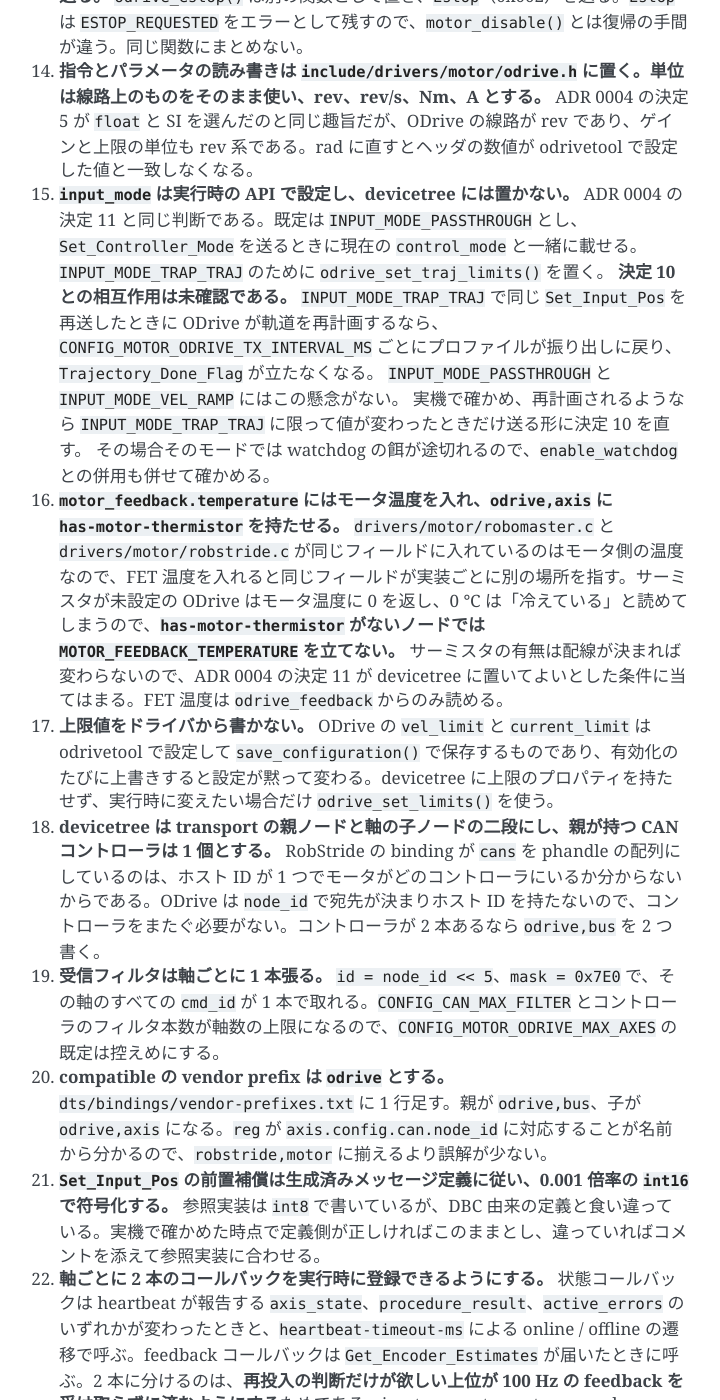
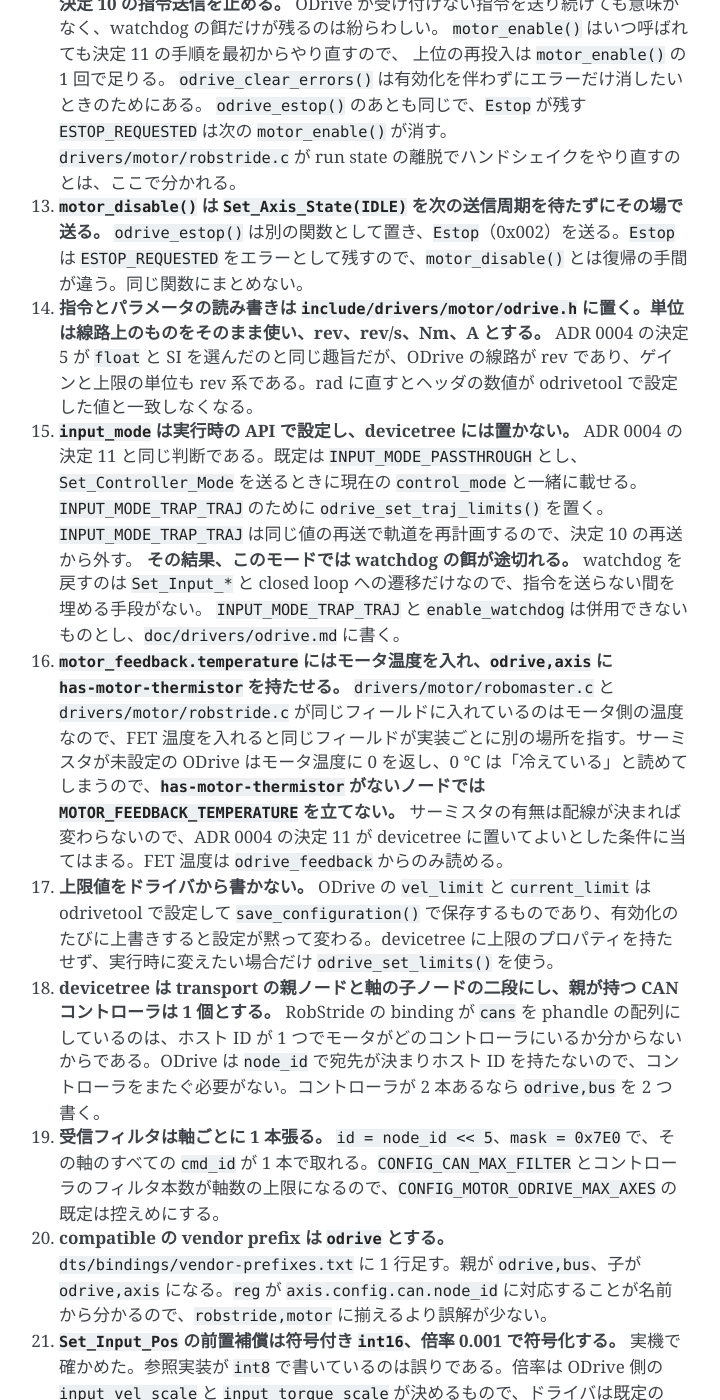
Before and after one commit to ForteFibre/fibril_zephyr, a Sphinx documentation site: the page built from doc/adr/0006-odrive-control-api-layering.md, in a window 1280 px wide and 1400 px high, scrolled down 3803 px. Shown: the whole window, without its empty margins (391-1111 px from the left). Built offline with Sphinx 7.4.7, drawn with Linux system fonts in a browser that asks for light colours; some of the changed text lies outside the part shown.

Commit message:
docs(adr): ODrive の実機確認の結果を ADR 0006 に反映する
未確認として残していた 2 点が実機で確かめられた。

INPUT_MODE_TRAP_TRAJ は同じ値の Set_Input_Pos を受け取るたびに軌道を
再計画する。毎周期再送すると軌道が振り出しに戻り続けるので、決定 10 の
再送からこのモードを外す。その代償として watchdog の餌が途切れるため、
enable_watchdog とは併用できない旨を決定 15 と Consequences に書いた。

Set_Input_Pos の前置補償は符号付き int16 の 0.001 倍率で、参照実装の
int8 が誤りだった。倍率は ODrive 側の input_vel_scale と
input_torque_scale が決めるので、既定のままにしておくことを要求設定に
並べる。

Co-Authored-By: Claude Opus 5 (1M context) <noreply@anthropic.com>

```diff
--- a/doc/adr/0006-odrive-control-api-layering.md
+++ b/doc/adr/0006-odrive-control-api-layering.md
@@ -49,6 +49,13 @@ ODrive は同じ ID に対応する payload を載せた data frame で応答す
 `Set_Controller_Mode`（0x00B）が `control_mode` と `input_mode` を 1 フレームで運び、
 `Set_Input_Pos`（0x00C）、`Set_Input_Vel`（0x00D）、`Set_Input_Torque`（0x00E）が目標値を運ぶ。
 `axis.config.enable_watchdog` が有効なら、この 3 つのいずれかを周期的に送らないと軸が停止する。
+watchdog を戻すのはこの 3 つと closed loop への遷移だけで、ほかのフレームでは戻らない。
+
+`Set_Input_Pos` の `Vel_FF` と `Torque_FF` は符号付きの `int16` で、
+倍率は `axis.config.can.input_vel_scale` と `axis.config.can.input_torque_scale` が決める。
+どちらも既定は 0.001 である。
+
+`INPUT_MODE_TRAP_TRAJ` は、**同じ値の `Set_Input_Pos` を受け取るたびに軌道を再計画する**。
 
 Zephyr の `can_add_rx_filter()` に渡すコールバックは**割り込みコンテキストで呼ばれる**と文書化されている。
 `drivers/motor/robstride.c` の受信経路もそれを前提に、spinlock だけを使って受信処理をその場で完結させている。
@@ -98,7 +105,7 @@ ODrive 側で `circular_setpoints` を有効にすると `Pos_Estimate` が折
 
 9. **`online` は heartbeat、`stale` は encoder estimates で判定する。** heartbeat は既定で有効な唯一のメッセージなので死活監視の鍵に適する。位置と速度の鮮度は encoder estimates の到着時刻で測る。binding は `heartbeat-timeout-ms`（既定 300）と `estimate-timeout-ms`（既定 100）を別々に持つ。
 
-10. **送信タイマーが送るのは指令フレームだけとする。** ODrive の watchdog は `Set_Input_*` の到着で再始動するので、有効な軸には `CONFIG_MOTOR_ODRIVE_TX_INTERVAL_MS` ごとに現在のモードの指令フレームを 1 通送る。feedback の取得には送信が要らないので、無効な軸には何も送らない。`odrive_set_*()` は指令を保存するだけで CAN の送信を待たず、制御ループから呼んでよい。
+10. **送信タイマーが送るのは指令フレームだけとする。ただし `INPUT_MODE_TRAP_TRAJ` では値が変わったときだけ送る。** ODrive の watchdog は `Set_Input_*` の到着で再始動するので、有効な軸には `CONFIG_MOTOR_ODRIVE_TX_INTERVAL_MS` ごとに現在のモードの指令フレームを 1 通送る。`INPUT_MODE_TRAP_TRAJ` だけは、同じ値を再送すると軌道が毎回振り出しに戻って `Trajectory_Done_Flag` が立たないので再送しない。feedback の取得には送信が要らないので、無効な軸には何も送らない。`odrive_set_*()` は指令を保存するだけで CAN の送信を待たず、制御ループから呼んでよい。
 
 11. **`motor_enable()` は `Clear_Errors` を 1 度だけ送る。** 手順は `Clear_Errors` → `Set_Controller_Mode` → `Set_Axis_State(CLOSED_LOOP_CONTROL)` で、heartbeat の `Axis_State` が 8 になるまで `Set_Controller_Mode` 以降を `CONFIG_MOTOR_ODRIVE_STATE_RETRY_MS` ごとに繰り返す。**再試行では `Clear_Errors` を送らない。** 過電流で落ちた軸をループの中で自動的に復帰させると、原因が取り除かれないまま再投入を繰り返すことになる。明示的に消したい場合のために `odrive_clear_errors()` を置く。
 
@@ -117,11 +124,10 @@ ODrive が受け付けない指令を送り続けても意味がなく、watchdo
 14. **指令とパラメータの読み書きは `include/drivers/motor/odrive.h` に置く。単位は線路上のものをそのまま使い、rev、rev/s、Nm、A とする。** ADR 0004 の決定 5 が `float` と SI を選んだのと同じ趣旨だが、ODrive の線路が rev であり、ゲインと上限の単位も rev 系である。rad に直すとヘッダの数値が odrivetool で設定した値と一致しなくなる。
 
 15. **`input_mode` は実行時の API で設定し、devicetree には置かない。** ADR 0004 の決定 11 と同じ判断である。既定は `INPUT_MODE_PASSTHROUGH` とし、`Set_Controller_Mode` を送るときに現在の `control_mode` と一緒に載せる。`INPUT_MODE_TRAP_TRAJ` のために `odrive_set_traj_limits()` を置く。
-**決定 10 との相互作用は未確認である。** `INPUT_MODE_TRAP_TRAJ` で同じ `Set_Input_Pos` を再送したときに ODrive が軌道を再計画するなら、
-`CONFIG_MOTOR_ODRIVE_TX_INTERVAL_MS` ごとにプロファイルが振り出しに戻り、`Trajectory_Done_Flag` が立たなくなる。
-`INPUT_MODE_PASSTHROUGH` と `INPUT_MODE_VEL_RAMP` にはこの懸念がない。
-実機で確かめ、再計画されるようなら `INPUT_MODE_TRAP_TRAJ` に限って値が変わったときだけ送る形に決定 10 を直す。
-その場合そのモードでは watchdog の餌が途切れるので、`enable_watchdog` との併用も併せて確かめる。
+`INPUT_MODE_TRAP_TRAJ` は同じ値の再送で軌道を再計画するので、決定 10 の再送から外す。
+**その結果、このモードでは watchdog の餌が途切れる。**
+watchdog を戻すのは `Set_Input_*` と closed loop への遷移だけなので、指令を送らない間を埋める手段がない。
+`INPUT_MODE_TRAP_TRAJ` と `enable_watchdog` は併用できないものとし、`doc/drivers/odrive.md` に書く。
 
 16. **`motor_feedback.temperature` にはモータ温度を入れ、`odrive,axis` に `has-motor-thermistor` を持たせる。** `drivers/motor/robomaster.c` と `drivers/motor/robstride.c` が同じフィールドに入れているのはモータ側の温度なので、FET 温度を入れると同じフィールドが実装ごとに別の場所を指す。サーミスタが未設定の ODrive はモータ温度に 0 を返し、0 ℃ は「冷えている」と読めてしまうので、**`has-motor-thermistor` がないノードでは `MOTOR_FEEDBACK_TEMPERATURE` を立てない。** サーミスタの有無は配線が決まれば変わらないので、ADR 0004 の決定 11 が devicetree に置いてよいとした条件に当てはまる。FET 温度は `odrive_feedback` からのみ読める。
 
@@ -133,7 +139,7 @@ ODrive が受け付けない指令を送り続けても意味がなく、watchdo
 
 20. **compatible の vendor prefix は `odrive` とする。** `dts/bindings/vendor-prefixes.txt` に 1 行足す。親が `odrive,bus`、子が `odrive,axis` になる。`reg` が `axis.config.can.node_id` に対応することが名前から分かるので、`robstride,motor` に揃えるより誤解が少ない。
 
-21. **`Set_Input_Pos` の前置補償は生成済みメッセージ定義に従い、0.001 倍率の `int16` で符号化する。** 参照実装は `int8` で書いているが、DBC 由来の定義と食い違っている。実機で確かめた時点で定義側が正しければこのままとし、違っていればコメントを添えて参照実装に合わせる。
+21. **`Set_Input_Pos` の前置補償は符号付き `int16`、倍率 0.001 で符号化する。** 実機で確かめた。参照実装が `int8` で書いているのは誤りである。倍率は ODrive 側の `input_vel_scale` と `input_torque_scale` が決めるもので、ドライバは既定の 0.001 を前提にする。決定 17 と同じく設定を書きにいかず、既定のままにしておくことを `doc/drivers/odrive.md` の要求設定に並べる。
 
 22. **軸ごとに 2 本のコールバックを実行時に登録できるようにする。** 状態コールバックは heartbeat が報告する `axis_state`、`procedure_result`、`active_errors` のいずれかが変わったときと、`heartbeat-timeout-ms` による online / offline の遷移で呼ぶ。feedback コールバックは `Get_Encoder_Estimates` が届いたときに呼ぶ。2 本に分けるのは、**再投入の判断だけが欲しい上位が 100 Hz の feedback を受け取らずに済むようにする**ためである。iq、temperature、torques、bus、error はスナップショットを更新するだけで呼び出さない。ODrive 側の周期設定によって発火頻度が変わるコールバックを増やしても、上位が使える保証がない。
 
@@ -151,6 +157,7 @@ ADR 0004 の Consequences と同じく、`CONFIG_FPU` を有効にした Cortex-
 **ドライバの振る舞いが ODrive 側の設定に依存する。**
 `iq_msg_rate_ms`、`temperature_msg_rate_ms`、`torques_msg_rate_ms`、`bus_voltage_msg_rate_ms`、`error_msg_rate_ms` は既定で無効なので、
 これらを有効にしない限り対応する `odrive_feedback` のフィールドは `valid_mask` が立たない。
+`input_vel_scale` と `input_torque_scale` も既定から変えられていないことが前提になる。
 `doc/drivers/odrive.md` に odrivetool のコマンドを含めて列挙する。
 
 放送を受けるだけなので、軸を増やしてもホストの送信は増えない。
@@ -159,6 +166,9 @@ RobStride のように「台数に比例してホストの送信が増える」
 
 有効な軸に対しては、指令が変わらなくても `CONFIG_MOTOR_ODRIVE_TX_INTERVAL_MS` ごとにフレームが出る。
 `enable_watchdog` を使わない構成ではこの送信は冗長だが、指令の鮮度が一定に保たれる利点を採る。
+
+`INPUT_MODE_TRAP_TRAJ` だけはこの再送がないので、`enable_watchdog` と併用できない。
+軌道の完了を `Trajectory_Done_Flag` で待つ使い方と、通信断で軸が止まることを watchdog に頼る使い方は、このモードでは両立しない。
 
 故障からの復帰が手動になる。
 決定 11 と 12 により、ドライバは一度落ちた軸を自分で戻さない。
```
